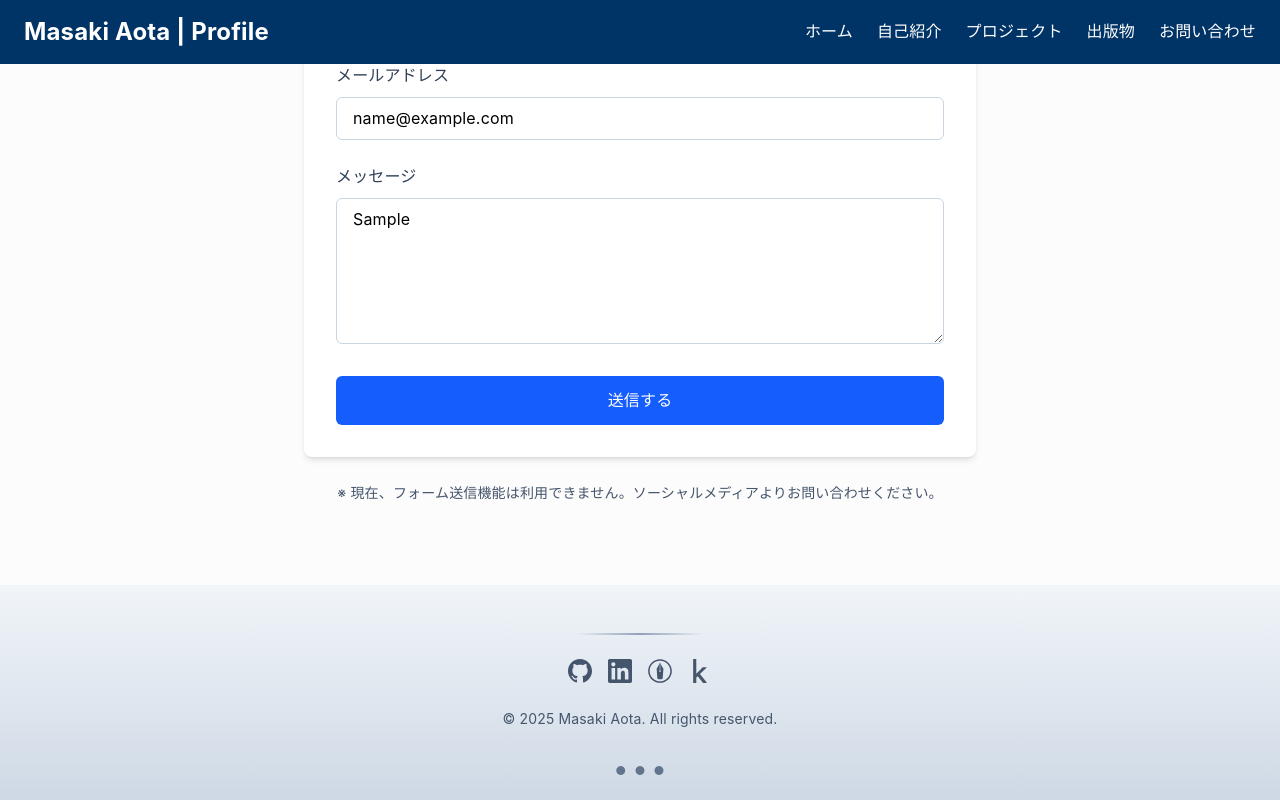
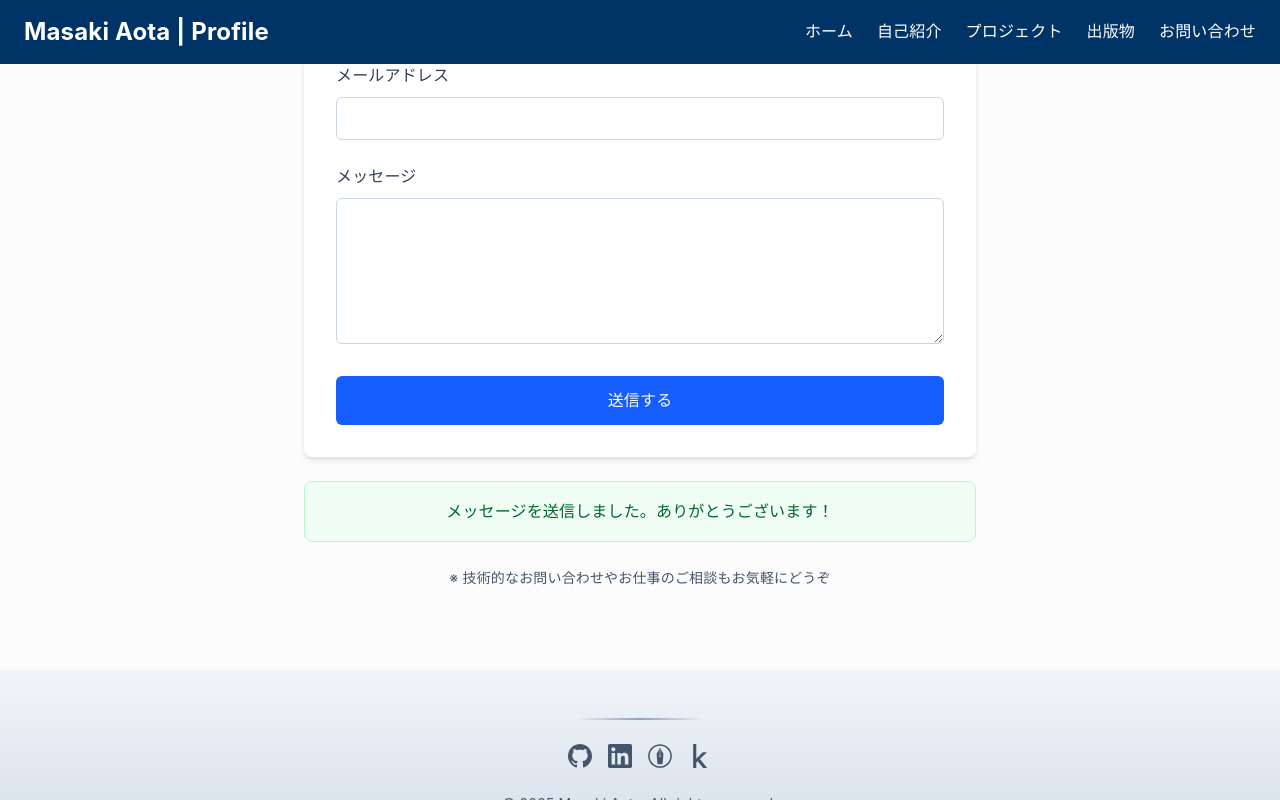
Before and after one commit to masakiaota/portfolio, a Next.js app: page / in a window 1280 px wide. Both pictures are taken after typing "Sample", "name@example.com", "Sample" into the empty fields and a click on the button "送信する". Shown: the part 4583-5383 px from the top of the page. Built offline with nearby package versions, Linux system fonts and the light colour scheme; no server answers.

Commit message:
お問い合わせフォームを新規作成し、EmailJSを使用したメール送信機能を実装した。また、関連する依存関係を追加し、ページにフォームコンポーネントを統合した。

```diff
--- a/src/app/page.tsx
+++ b/src/app/page.tsx
@@ -2,6 +2,7 @@
 
 import Image from 'next/image';
 import SocialLinks from '@/components/SocialLinks';
+import ContactForm from '@/components/ContactForm';
 
 export default function Home() {
   return (
@@ -466,61 +467,7 @@ export default function Home() {
       <section id="contact" className="py-12 sm:py-16 md:py-20 bg-light-gray">
         <div className="container mx-auto px-4 sm:px-6">
           <h2 className="text-3xl sm:text-4xl font-bold text-center mb-8 sm:mb-12 leading-tight text-slate-900">お問い合わせ</h2>
-          <div className="max-w-2xl mx-auto">
-            <form
-              className="bg-white rounded-lg shadow-md p-8"
-              onSubmit={(e) => {
-                e.preventDefault();
-                alert('お問い合わせフォームの送信機能は未実装です。メールもしくはSNSより直接ご連絡ください。');
-              }}
-            >
-              <div className="mb-6">
-                <label htmlFor="name" className="block text-slate-700 font-medium mb-2">
-                  お名前
-                </label>
-                <input
-                  type="text"
-                  id="name"
-                  name="name"
-                  className="w-full px-4 py-2 border border-slate-300 rounded-md focus:outline-none focus:ring-2 focus:ring-blue-600 transition-colors"
-                  required
-                />
-              </div>
-              <div className="mb-6">
-                <label htmlFor="email" className="block text-slate-700 font-medium mb-2">
-                  メールアドレス
-                </label>
-                <input
-                  type="email"
-                  id="email"
-                  name="email"
-                  className="w-full px-4 py-2 border border-slate-300 rounded-md focus:outline-none focus:ring-2 focus:ring-blue-600 transition-colors"
-                  required
-                />
-              </div>
-              <div className="mb-6">
-                <label htmlFor="message" className="block text-slate-700 font-medium mb-2">
-                  メッセージ
-                </label>
-                <textarea
-                  id="message"
-                  name="message"
-                  rows={5}
-                  className="w-full px-4 py-2 border border-slate-300 rounded-md focus:outline-none focus:ring-2 focus:ring-blue-600 transition-colors"
-                  required
-                ></textarea>
-              </div>
-              <button
-                type="submit"
-                className="w-full bg-blue-600 text-white py-3 rounded-md hover:bg-blue-700 transition-colors font-medium"
-              >
-                送信する
-              </button>
-            </form>
-            <p className="text-center text-slate-600 text-sm mt-6">
-              ※ 現在、フォーム送信機能は利用できません。ソーシャルメディアよりお問い合わせください。
-            </p>
-          </div>
+          <ContactForm />
         </div>
       </section>
     </>
--- /dev/null
+++ b/src/components/ContactForm.tsx
@@ -0,0 +1,144 @@
+'use client';
+
+import { useState } from 'react';
+import emailjs from '@emailjs/browser';
+
+export default function ContactForm() {
+  const [formData, setFormData] = useState({
+    name: '',
+    email: '',
+    message: ''
+  });
+  const [isSubmitting, setIsSubmitting] = useState(false);
+  const [submitStatus, setSubmitStatus] = useState<'idle' | 'success' | 'error'>('idle');
+
+  const handleChange = (e: React.ChangeEvent<HTMLInputElement | HTMLTextAreaElement>) => {
+    setFormData({
+      ...formData,
+      [e.target.name]: e.target.value
+    });
+  };
+
+  const handleSubmit = async (e: React.FormEvent) => {
+    e.preventDefault();
+
+    if (!process.env.NEXT_PUBLIC_EMAILJS_PUBLIC_KEY ||
+        !process.env.NEXT_PUBLIC_EMAILJS_SERVICE_ID ||
+        !process.env.NEXT_PUBLIC_EMAILJS_TEMPLATE_ID) {
+      alert('EmailJS設定が未完了です。管理者に連絡してください。');
+      return;
+    }
+
+    setIsSubmitting(true);
+    setSubmitStatus('idle');
+
+    try {
+      // EmailJSでメール送信
+      await emailjs.send(
+        process.env.NEXT_PUBLIC_EMAILJS_SERVICE_ID,
+        process.env.NEXT_PUBLIC_EMAILJS_TEMPLATE_ID,
+        {
+          from_name: formData.name,
+          from_email: formData.email,
+          message: formData.message,
+          to_email: 'aotamasakimail+fromportfolio@gmail.com'
+        },
+        process.env.NEXT_PUBLIC_EMAILJS_PUBLIC_KEY
+      );
+
+      setSubmitStatus('success');
+      setFormData({ name: '', email: '', message: '' });
+    } catch (error) {
+      console.error('メール送信エラー:', error);
+      setSubmitStatus('error');
+    } finally {
+      setIsSubmitting(false);
+    }
+  };
+
+  return (
+    <div className="max-w-2xl mx-auto">
+      <form
+        className="bg-white rounded-lg shadow-md p-8"
+        onSubmit={handleSubmit}
+      >
+        <div className="mb-6">
+          <label htmlFor="name" className="block text-slate-700 font-medium mb-2">
+            お名前
+          </label>
+          <input
+            type="text"
+            id="name"
+            name="name"
+            value={formData.name}
+            onChange={handleChange}
+            className="w-full px-4 py-2 border border-slate-300 rounded-md focus:outline-none focus:ring-2 focus:ring-blue-600 transition-colors"
+            required
+            disabled={isSubmitting}
+          />
+        </div>
+
+        <div className="mb-6">
+          <label htmlFor="email" className="block text-slate-700 font-medium mb-2">
+            メールアドレス
+          </label>
+          <input
+            type="email"
+            id="email"
+            name="email"
+            value={formData.email}
+            onChange={handleChange}
+            className="w-full px-4 py-2 border border-slate-300 rounded-md focus:outline-none focus:ring-2 focus:ring-blue-600 transition-colors"
+            required
+            disabled={isSubmitting}
+          />
+        </div>
+
+        <div className="mb-6">
+          <label htmlFor="message" className="block text-slate-700 font-medium mb-2">
+            メッセージ
+          </label>
+          <textarea
+            id="message"
+            name="message"
+            rows={5}
+            value={formData.message}
+            onChange={handleChange}
+            className="w-full px-4 py-2 border border-slate-300 rounded-md focus:outline-none focus:ring-2 focus:ring-blue-600 transition-colors"
+            required
+            disabled={isSubmitting}
+          />
+        </div>
+
+        <button
+          type="submit"
+          disabled={isSubmitting}
+          className="w-full bg-blue-600 text-white py-3 rounded-md hover:bg-blue-700 transition-colors font-medium disabled:opacity-50 disabled:cursor-not-allowed"
+        >
+          {isSubmitting ? '送信中...' : '送信する'}
+        </button>
+      </form>
+
+      {/* 送信結果メッセージ */}
+      {submitStatus === 'success' && (
+        <div className="mt-6 p-4 bg-green-50 border border-green-200 rounded-lg">
+          <p className="text-green-800 text-center">
+            メッセージを送信しました。ありがとうございます！
+          </p>
+        </div>
+      )}
+
+      {submitStatus === 'error' && (
+        <div className="mt-6 p-4 bg-red-50 border border-red-200 rounded-lg">
+          <p className="text-red-800 text-center">
+            送信に失敗しました。時間をおいて再度お試しいただくか、直接メールでご連絡ください。
+          </p>
+        </div>
+      )}
+
+      <p className="text-center text-slate-600 text-sm mt-6">
+        ※ 技術的なお問い合わせやお仕事のご相談もお気軽にどうぞ
+      </p>
+    </div>
+  );
+}
```
Also changed, not shown: package.json (+7 -6 lines), 1 other file (tests, documents, lock files or other folders).
